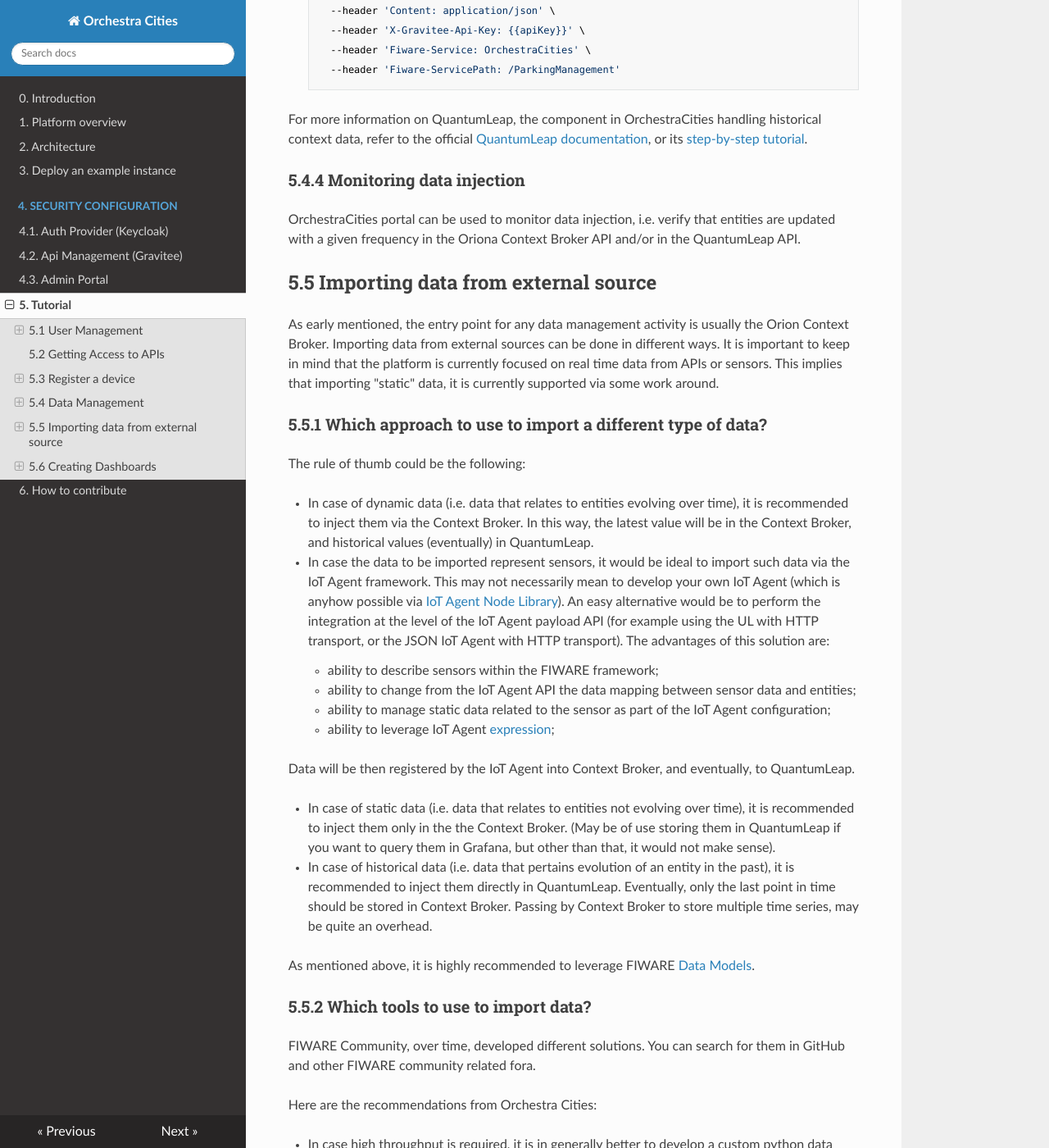
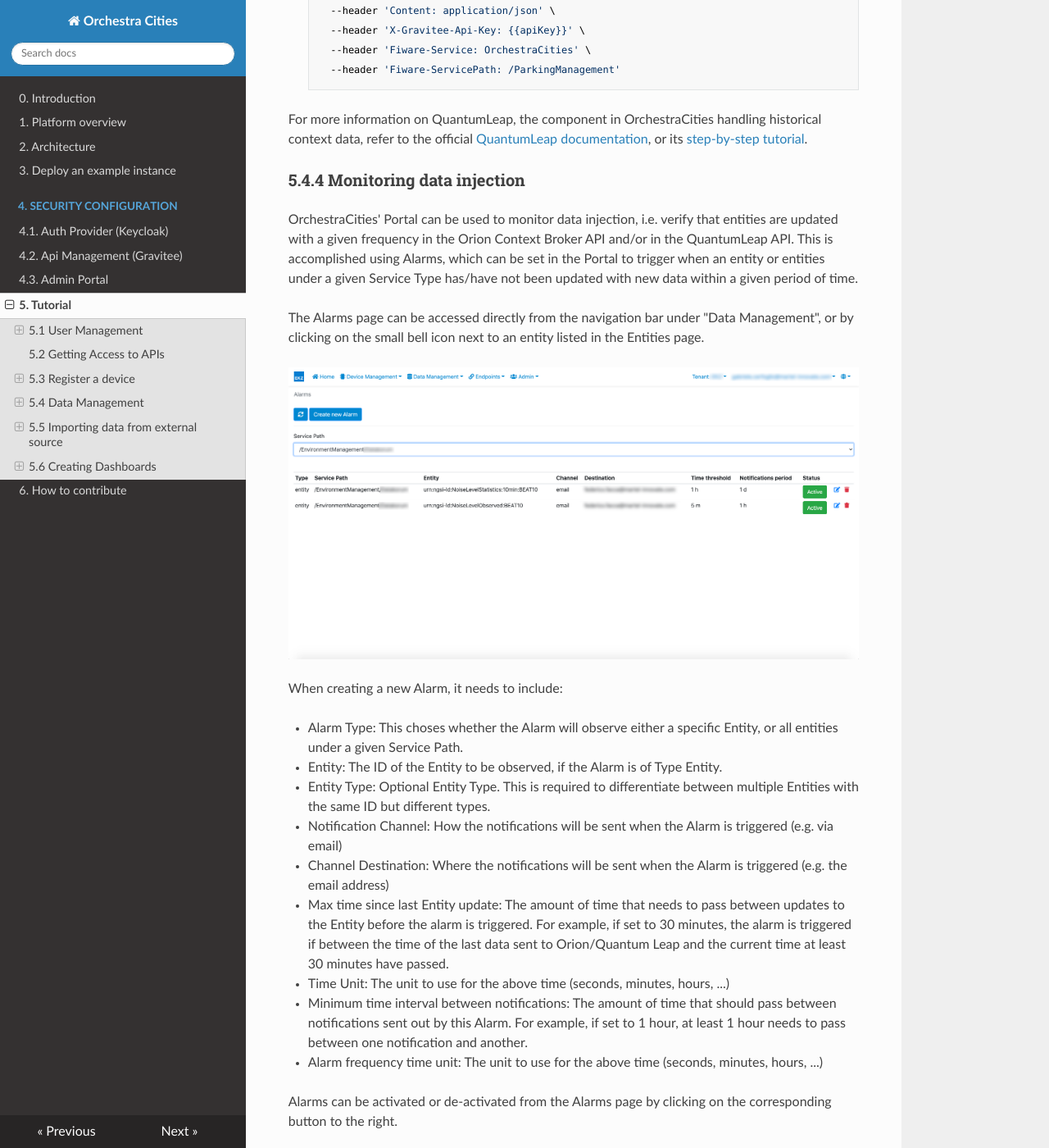
Before and after one commit to orchestracities/documentation, an MkDocs documentation site: the page built from docs/tutorial.md, in a window 1280 px wide and 1400 px high, scrolled down 18782 px. Shown: the whole window at 82% size. Built offline with MkDocs 1.6.1, drawn with Linux system fonts in a browser that asks for light colours; nearby versions of some CDN libraries; some of the changed text lies outside the part shown.

Commit message:
Section to document Alarms in the Portal

```diff
--- a/docs/tutorial.md
+++ b/docs/tutorial.md
@@ -687,9 +687,51 @@
 
 ### 5.4.4 Monitoring data injection
 
-OrchestraCities portal can be used to monitor data injection, i.e. verify
-that entities are updated with a given frequency in the Oriona Context
+OrchestraCities' Portal can be used to monitor data injection, i.e. verify
+that entities are updated with a given frequency in the Orion Context
 Broker API and/or in the QuantumLeap API.
+This is accomplished using Alarms, which can be set in the Portal to trigger
+when an entity or entities under a given Service Type has/have not been updated
+with new data within a given period of time.
+
+The Alarms page can be accessed directly from the navigation bar under
+"Data Management", or by clicking on the small bell icon next to an entity
+listed in the Entities page.
+
+![Alarms Page](rsrc/portal/alarms.png "Alarms Page")
+
+When creating a new Alarm, it needs to include:
+
+- Alarm Type: This choses whether the Alarm will observe either a specific
+  Entity, or all entities under a given Service Path.
+- Entity: The ID of the Entity to be observed, if the Alarm is of Type Entity.
+- Entity Type: Optional Entity Type. This is required to differentiate between
+  multiple Entities with the same ID but different types.
+- Notification Channel: How the notifications will be sent when the Alarm is
+  triggered (e.g. via email)
+- Channel Destination: Where the notifications will be sent when the Alarm is
+  triggered (e.g. the email address)
+- Max time since last Entity update: The amount of time that needs to pass
+  between updates to the Entity before the alarm is triggered. For example,
+  if set to 30 minutes, the alarm is triggered if between the time of the last
+  data sent to Orion/Quantum Leap and the current time at least 30 minutes
+  have passed.
+- Time Unit: The unit to use for the above time (seconds, minutes, hours, ...)
+- Minimum time interval between notifications: The amount of time that should
+  pass between notifications sent out by this Alarm. For example, if set to 1
+  hour, at least 1 hour needs to pass between one notification and another.
+- Alarm frequency time unit: The unit to use for the above time (seconds, minutes, hours, ...)
+
+Alarms can be activated or de-activated from the Alarms page by clicking on the
+corresponding button to the right.
+
+Currently, the notification channels available are the following:
+
+- Email: Alarms will send out an email as notification when triggered. The email
+  contains information about which Alarm was triggered, which Entity/Entities it
+  refers to, the amount of time passed since the last bit of data was received,
+  and potential issues that may have occurred in Orion or Quantum Leap if data
+  couldn't be retrieved.
 
 ## 5.5 Importing data from external source
 
```
Also changed, not shown: docs/rsrc/portal/alarms.png (added).
